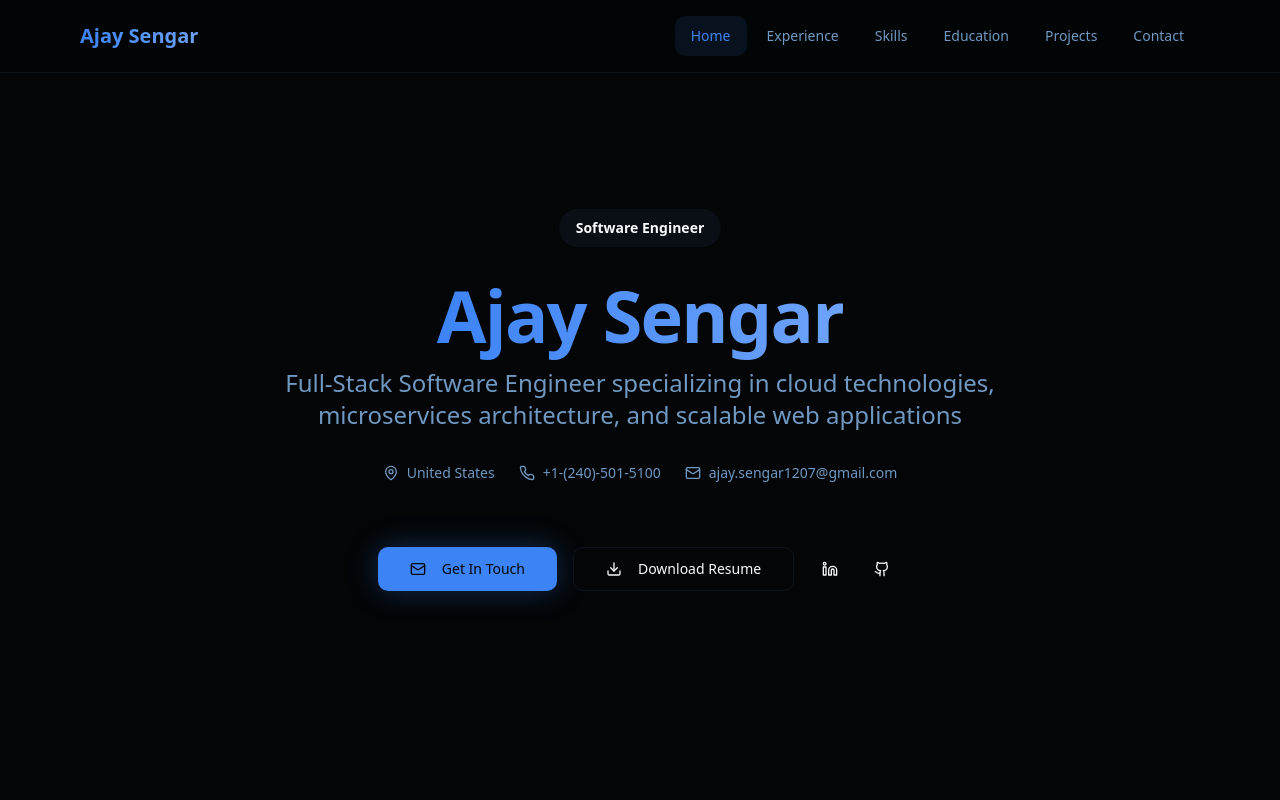
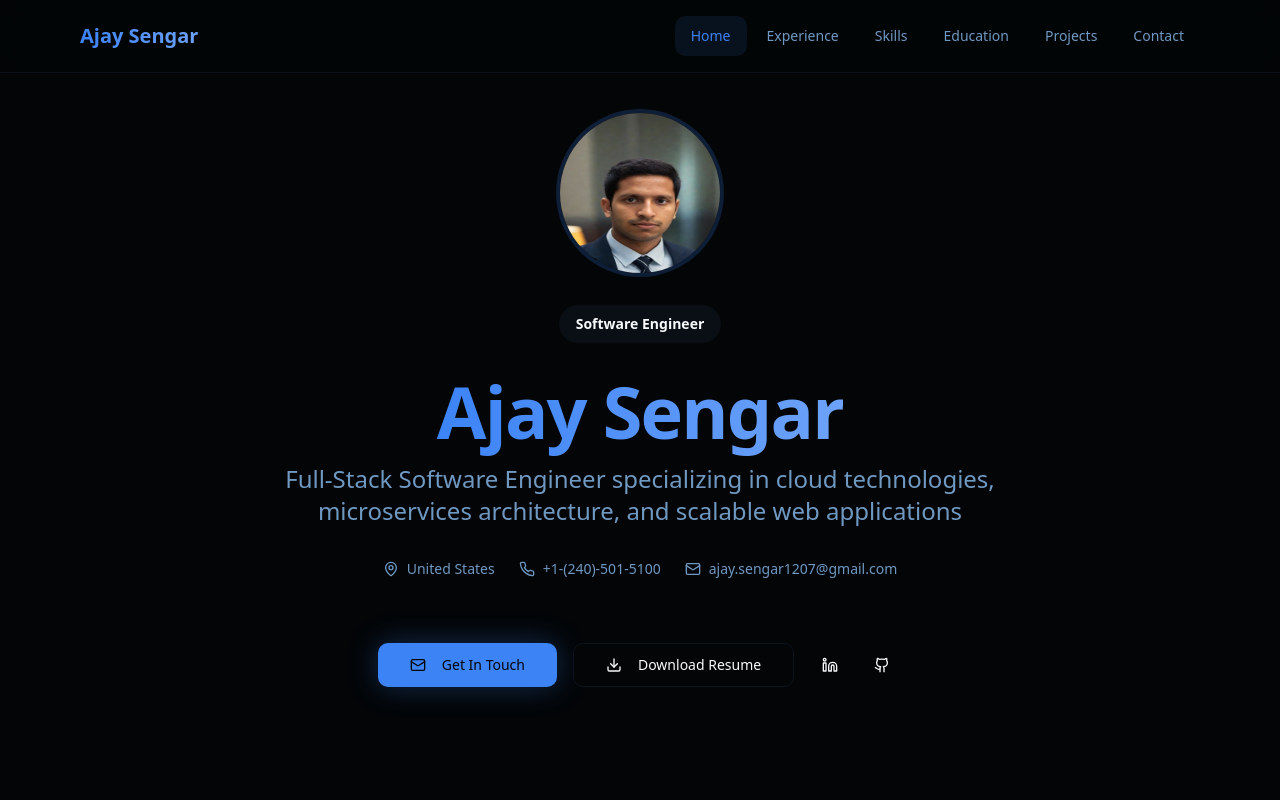
Before and after one commit to ajay47k/portfolio, a React (Vite) app: page / in a window 1280 px wide. Shown: the top 800 px of the page. Built offline with nearby package versions, Linux system fonts and the light colour scheme.

Commit message:
Add profile picture to Hero
Upload the provided image to the Hero section of the portfolio website.

```diff
--- a/src/components/Portfolio/Hero.tsx
+++ b/src/components/Portfolio/Hero.tsx
@@ -1,11 +1,21 @@
 import { Button } from "@/components/ui/button";
 import { Badge } from "@/components/ui/badge";
+import { Avatar, AvatarImage, AvatarFallback } from "@/components/ui/avatar";
 import { Mail, Phone, Linkedin, Github, MapPin, Download } from "lucide-react";
+
 
 const Hero = () => {
   return (
     <section className="min-h-screen flex items-center justify-center px-4 py-20">
       <div className="max-w-4xl mx-auto text-center space-y-8">
+        {/* Profile Image */}
+        <div className="flex justify-center">
+          <Avatar className="w-32 h-32 md:w-40 md:h-40 ring-4 ring-primary/20">
+            <AvatarImage src="/lovable-uploads/348bbb99-51bc-4396-a6ad-a0715431024a.png" alt="Ajay Sengar" />
+            <AvatarFallback>AS</AvatarFallback>
+          </Avatar>
+        </div>
+
         {/* Hero Badge */}
         <Badge variant="secondary" className="px-4 py-2 text-sm">
           Software Engineer
```
Also changed, not shown: public/lovable-uploads/348bbb99-51bc-4396-a6ad-a0715431024a.png (added).
